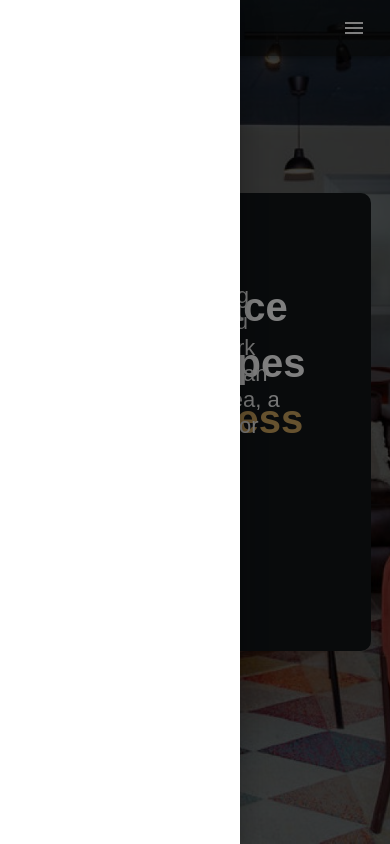
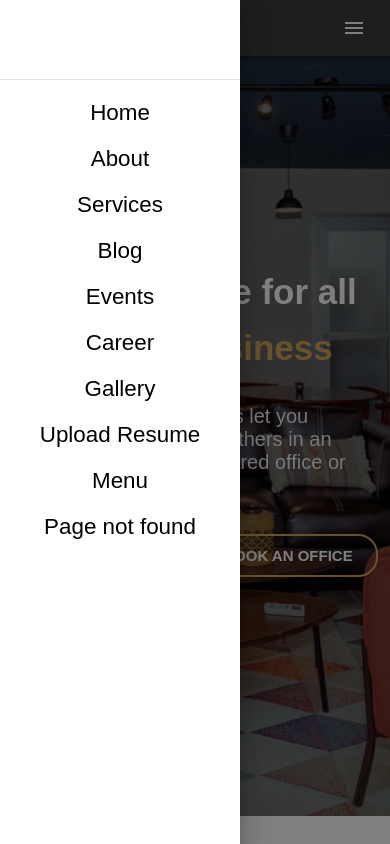
Before and after one commit to Ngufor-emmanuella/bolo89-new, a React (Create React App) app: page / in a window 390 px wide. Both pictures are taken after a click on the button "open drawer". Built offline with nearby package versions, Linux system fonts and the light colour scheme; the HTML template or start-up script is replaced by a standard one.

Commit message:
Add about page

```diff
--- a/src/components/Header.js
+++ b/src/components/Header.js
@@ -1,75 +1,75 @@
 import React, {useState} from 'react';
-import { Box, AppBar, Typography,Toolbar, IconButton, Drawer } from '@mui/material';
-import { Link }from 'react-router-dom';
+import { Box, AppBar, Typography,Toolbar, IconButton, Drawer, Divider } from '@mui/material';
+import { NavLink }from 'react-router-dom';
 import './../styles/Header.css';
 import MenuIcon from '@mui/icons-material/Menu';
 import Log from '../images/bolo-white.png';
+
 
 const Header = () => {
   const [mobileOpen, setMobileOpen] = useState(false)
   //andle menu click
   const handleDrawerToggle = () => {
     setMobileOpen(!mobileOpen)
-  }
+  };
 
   // menu drawer
   const drawer = (
     <Box onClick={handleDrawerToggle} sx={{ textAlign: 'center'}}>
-                <Typography color={"white"} varient="h5" component="div" sx={{ flexGrow: 1}}>
-                <Link to={"/"}>
+                <Typography color={"white"} varient="h5" component="div" sx={{ flexGrow: 1, my: 2 }}>
+                <NavLink to={"/"}>
                   <img src={Log} alt="logo" height={"40"} />
-                </Link>
+                </NavLink>
             </Typography>
+            <Divider />
 
-            {/* <Box sx={ {display: { xs: "none", sm: "block" }} } > */}
-              <ul className="navigation-menu">
+              <ul className="mobile-navigation">
                 <li>
-                  <Link to={"/"}> Home</Link>
+                  <NavLink activeClassName="active" to={"/"}> Home</NavLink>
                 </li>
                 <li>
-                  <Link to={"/about"}> About</Link>
+                  <NavLink to={"/about"}> About</NavLink>
                 </li>
                 <li>
-                  <Link to={"/services"}> Services </Link>
+                  <NavLink to={"/services"}> Services </NavLink>
                 </li>
                 <li>
-                  <Link to={"/blog"}> Blog </Link>
+                  <NavLink to={"/blog"}> Blog </NavLink>
                 </li>
                 <li>
-                  <Link to={"/events"}> Events </Link>
+                  <NavLink to={"/events"}> Events </NavLink>
                 </li>
                 <li>
-                  <Link to={"/career"}> Career </Link>
+                  <NavLink to={"/career"}> Career </NavLink>
                 </li>
                 <li>
-                  <Link to={"/gallery"}> Gallery </Link>
+                  <NavLink to={"/gallery"}> Gallery </NavLink>
                 </li>
                 <li>
-                  <Link to={"/Uploadresume"}> Upload Resume </Link>
+                  <NavLink to={"/Uploadresume"}> Upload Resume </NavLink>
                 </li>
 
                 <li>
-                  <Link to={"/menu"}> Menu</Link>
+                  <NavLink to={"/menu"}> Menu</NavLink>
                 </li>
                 <li>
-                  <Link to={"/pagenotfound"}> Page not found</Link>
+                  <NavLink to={"/pagenotfound"}> Page not found</NavLink>
                 </li>
               </ul>
-
-            {/* </Box> */}
-
     </Box>
-  )
+  );
   return (
     <div>
+
       <Box>
-        <AppBar component={"nav"} sx={{ bgcolor: "rgba(12, 11, 9, 0.6);", borderBottom: "rgba(12, 11, 9, 0.6);", width: '100%'}}>
+
+        <AppBar component={"nav"} sx={{ bgcolor: "rgba(12, 11, 9, 0.8)", borderBottom: "rgba(12, 11, 9, 0.6);" }}>
           <Toolbar>
 
           <Typography color={"white"} varient="h5" component="div" sx={{ flexGrow: 1}}>
-            <Link to={"/"}>
+            <NavLink to={"/"}>
              <img src={Log} alt="logo" height={"40"} />
-           </Link>
+           </NavLink>
           </Typography>
 
             <IconButton InputLabelProps={{ className: "menu-icon"}} aria-label="open drawer" edge="start" sx={{
@@ -83,35 +83,35 @@ const Header = () => {
             <Box sx={ {display: { xs: "none", sm: "block" }} } >
               <ul className="navigation-menu">
                 <li>
-                  <Link to={"/"}> Home</Link>
+                  <NavLink activeClassName="active" to={"/"}> Home</NavLink>
                 </li>
                 <li>
-                  <Link to={"/about"}> About</Link>
+                  <NavLink to={"/about"}> About</NavLink>
                 </li>
                 <li>
-                  <Link to={"/services"}> Services </Link>
+                  <NavLink to={"/services"}> Services </NavLink>
                 </li>
                 <li>
-                  <Link to={"/blog"}> Blog </Link>
+                  <NavLink to={"/blog"}> Blog </NavLink>
                 </li>
                 <li>
-                  <Link to={"/events"}> Events </Link>
+                  <NavLink to={"/events"}> Events </NavLink>
                 </li>
                 <li>
-                  <Link to={"/career"}> Career </Link>
+                  <NavLink to={"/career"}> Career </NavLink>
                 </li>
                 <li>
-                  <Link to={"/gallery"}> Gallery </Link>
+                  <NavLink to={"/gallery"}> Gallery </NavLink>
                 </li>
                 <li>
-                  <Link to={"/Uploadresume"}> Upload Resume </Link>
+                  <NavLink to={"/Uploadresume"}> Upload Resume </NavLink>
                 </li>
 
                 <li>
-                  <Link to={"/menu"}> Menu</Link>
+                  <NavLink to={"/menu"}> Menu</NavLink>
                 </li>
                 <li>
-                  <Link to={"/pagenotfound"}> Page not found</Link>
+                  <NavLink to={"/pagenotfound"}> Page not found</NavLink>
                 </li>
               </ul>
 
@@ -119,26 +119,29 @@ const Header = () => {
           </Toolbar>
         </AppBar>
 
-        <Box>
+        <Box component="nav">
           <Drawer variant="temporary" open={mobileOpen}
           onClose={handleDrawerToggle}
           sx={{ display: { xs: "block", sm: "none"}, "& .MuiDrawer-paper": {
             boxSizing: "border-box", width: "240px",
 
-          }
+          },
         }}
-        onClick={handleDrawerToggle}
           >
             {drawer}
 
           </Drawer>
         </Box>
 
+        <Box>
+          <Toolbar />
+        </Box>
+
       </Box>
 
 
     </div>
-  )
-}
+  );
+};
 
 export default Header;
--- a/src/components/Layout.js
+++ b/src/components/Layout.js
@@ -1,9 +1,11 @@
 import React from 'react'
 import Header from './Header';
+// import Time from './Time';
 
 const Layout = ({ children }) => {
   return (
     <div>
+      {/* <Time /> */}
       <Header />
       <div>
         {children}
--- a/src/pages/About.js
+++ b/src/pages/About.js
@@ -7,7 +7,7 @@ import CheckCircleOutlineIcon from '@mui/icons-material/CheckCircleOutline';
 const About = () => {
   return (
     <Layout>
-      <div className="homeabout" style={{ backgroundColor: `#f0e2e2` }}>
+      <div className="homeabout" style={{ backgroundColor: `#f0e2e2`, position: "relative", top: "-2rem" }}>
 
         <div className="side">
 
--- a/src/pages/Home.js
+++ b/src/pages/Home.js
@@ -13,7 +13,7 @@ const Home = () => {
           <h1>A workspace for all types of <span>business </span> </h1>
           <h2>Our coworking spaces let you choose to work with others in an open-plan area, a shared office or private office.</h2>
 
-          <div>
+          <div className="get-started">
             <Link to="/about">
               <button>GET STARTED</button>
             </Link>
--- a/src/styles/About.css
+++ b/src/styles/About.css
@@ -135,10 +135,6 @@ h3 {
   padding: 0;
 }
 
-.box ul li {
-
-}
-
 .first-row {
   background-color: #fff;
   border: 3px solid #efefef;
@@ -155,3 +151,26 @@ h3 {
 .box:hover {
   color: #fff;
 }
+
+/* mobile design */
+
+@media only screen and (max-width: 767px) {
+  .homeabout {
+    width: 100%;
+  }
+
+  .side {
+    display: block;
+    margin-left: 1rem;
+    margin-right: 1rem;
+  }
+
+
+  h3 {
+    width: 100%;
+    color: #cda45e;
+    font-size: 25px;
+  }
+
+
+}
--- a/src/styles/Header.css
+++ b/src/styles/Header.css
@@ -1,3 +1,10 @@
+/* code to shift navbar */
+
+/* .MuiPaper-root {
+  position: relative;
+  top:
+} */
+
 .navigation-menu {
   list-style-type: none;
   display: flex;
@@ -21,3 +28,18 @@
 .MuiSvgIcon-root {
   color: #fff;
 }
+
+/* mobile menu styles */
+.mobile-navigation {
+  list-style-type: none;
+}
+
+.mobile-navigation li {
+  margin-top: 20px;
+}
+
+.mobile-navigation li a {
+  text-decoration: none;
+  font-size: 1.4rem;
+  color: #000;
+}
--- a/src/styles/Home.css
+++ b/src/styles/Home.css
@@ -1,5 +1,5 @@
 .home {
-  height: 100vh;
+  height: 90vh;
   display: flex;
   justify-content: center;
   align-items: left;
@@ -28,7 +28,7 @@
   z-index: 5;
 }
 
-.home .headerContainer h1 {
+.headerContainer h1 {
   justify-content: center;
   align-items: center;
   margin: 0;
@@ -40,12 +40,12 @@
   margin-left: 5%;
 }
 
-.home .headerContainer span {
+.headerContainer span {
   color: #cda45e;
 }
 
 
-.home .headerContainer h2 {
+.headerContainer h2 {
   margin-bottom: 10px 0 0 0;
   font-size: 22px;
   font-weight: lighter;
@@ -57,7 +57,6 @@
 .headerContainer button {
   background: none;
   margin-top: 20px;
-  /* margin-rem; */
   border: 2px solid #cda45e;
   border-radius: 20px;
   cursor: pointer;
@@ -70,10 +69,6 @@
   margin-left: 5%;
 }
 
-.headerContainer button:hover {
-  color:  #cda45e;
-}
-
 .secButton {
   color: red;
  margin-right: 5rem;
@@ -84,18 +79,21 @@
 }
 
 .headerContainer button:hover {
-  background-color: #07090a;
+  /* background-color: #07090a; */
+  background-color: #fff;
+  color:  #cda45e;
   cursor: pointer;
   transition: 0.3s ease-in;
 }
 
 /* mobile view  */
 
-@media only screen and (max-width: 600px) {
+@media only screen and (max-width: 767px) {
   .home {
     justify-content: center;
     align-items: center;
   }
+
   .headerContainer {
     margin-left: 0;
     border-radius: 10px;
@@ -104,22 +102,52 @@
     justify-content: center;
     align-items: center;
     flex-direction: column;
-    background-color: #121619;
-    color: white;
   }
-  .home .headerContainer h1 {
-    font-size: 40px;
-    height: 30px;
-    margin: 30px 0px;
-    color: white;
+
+  .headerContainer h1 {
+    font-size: 35px;
+    width: 100%;
+    margin-left: 10%;
+    color: #fff;
   }
+
+  .headerContainer h2 {
+    font-size: 20px;
+    font-weight: lighter;
+    color: #eee;
+    width: 90%;
+    padding-top: 8%;
+  }
+
   .home .headerContainer p {
     font-size: 30px;
     color: white;
   }
+
   .headerContainer button {
     background-color: white;
     color: #121619;
     margin-bottom: 30px;
   }
+
+  .get-started {
+    display: flex;
+    padding-top: 5%;
+    margin-right: 10%;
+    width: 100%;
+  }
+
+  .headerContainer button {
+    background: none;
+    color: #fff;
+  }
+
+  .headerContainer button:hover {
+    background-color: #fff;
+    color:  #cda45e;
+    cursor: pointer;
+    transition: 0.3s ease-in;
+  }
+
+
 }
--- /dev/null
+++ b/src/styles/Time.css
@@ -0,0 +1,3 @@
+.MuiBox-root {
+  background-color: orange;
+}
```
Also changed, not shown: src/components/Time.js (added, +37 -0 lines), 1 other file (tests, documents, lock files or other folders).
